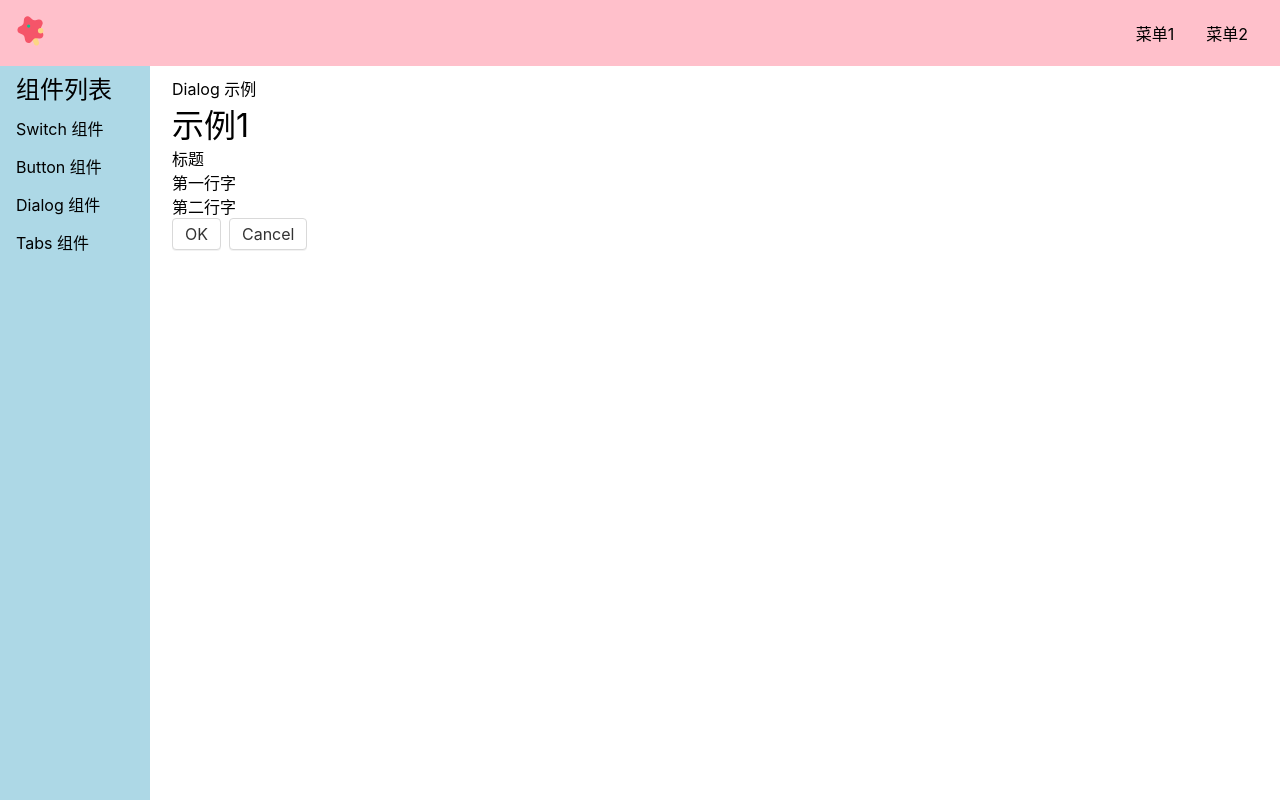
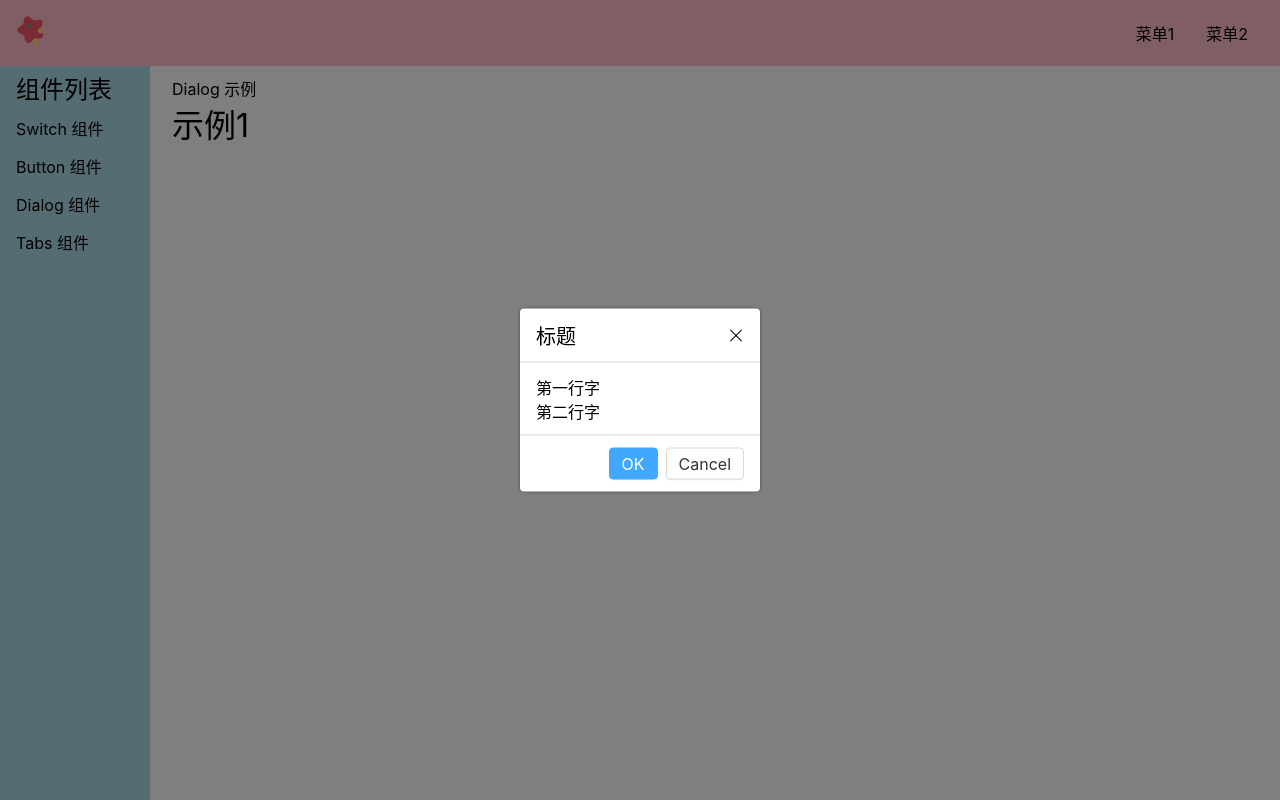
Before and after one commit to EvelynWXY/jelly-ui, a Vue app: page /#/doc/dialog in a window 1280 px wide. Built offline with nearby package versions, Linux system fonts and the light colour scheme.

Commit message:
Dialog css 1

```diff
--- a/src/libs/Dialog.vue
+++ b/src/libs/Dialog.vue
@@ -1,15 +1,17 @@
 <template>
-    <div class="dialog-overlay"></div>
-    <div class="dialog-wrapper">
-        <header>标题</header>
+    <div class="xingzi-dialog-overlay"></div>
+    <div class="xingzi-dialog-wrapper">
+        <div class="xingzi-dialog">
+            <header>标题 <span class="xingzi-dialog-close"></span> </header>
             <main>
                 <p>第一行字</p>
                 <p>第二行字</p>
             </main>
             <footer>
-            <Button>OK</Button>
+                <Button level="main">OK</Button>
                 <Button>Cancel</Button>
             </footer>
+        </div>
     </div>
 </template>
 <script lang="ts">
@@ -18,3 +20,80 @@
     components: { Button }
 }
 </script>
+<style lang="scss">
+$radius: 4px;
+$border-color: #d9d9d9;
+
+.xingzi-dialog {
+    background: white;
+    border-radius: $radius;
+    box-shadow: 0 0 3px fade_out(black, 0.5);
+    min-width: 15em;
+    max-width: 90%;
+
+    &-overlay {
+        position: fixed;
+        top: 0;
+        left: 0;
+        width: 100%;
+        height: 100%;
+        background: fade_out(black, 0.5);
+        z-index: 10;
+
+    }
+
+    &-wrapper {
+        position: fixed;
+        left: 50%;
+        top: 50%;
+        transform: translate(-50%, -50%);
+        z-index: 11;
+    }
+
+    >header {
+        padding: 12px 16px;
+        border-bottom: 1px solid $border-color;
+        display: flex;
+        align-items: center;
+        justify-content: space-between;
+        font-size: 20px;
+    }
+
+    >main {
+        padding: 12px 16px;
+    }
+
+    >footer {
+        border-top: 1px solid $border-color;
+        padding: 12px 16px;
+        text-align: right;
+    }
+
+    &-close {
+        position: relative;
+        display: inline-block;
+        width: 16px;
+        height: 16px;
+        cursor: pointer;
+
+        &::before,
+        &::after {
+            content: '';
+            position: absolute;
+            height: 1px;
+            background: black;
+            width: 100%;
+            top: 50%;
+            left: 50%;
+        }
+
+        &::before {
+            transform: translate(-50%, -50%) rotate(-45deg);
+        }
+
+        &::after {
+            transform: translate(-50%, -50%) rotate(45deg);
+        }
+    }
+}
+</style>
```
Lines whose indentation alone changed are shown as unchanged.
